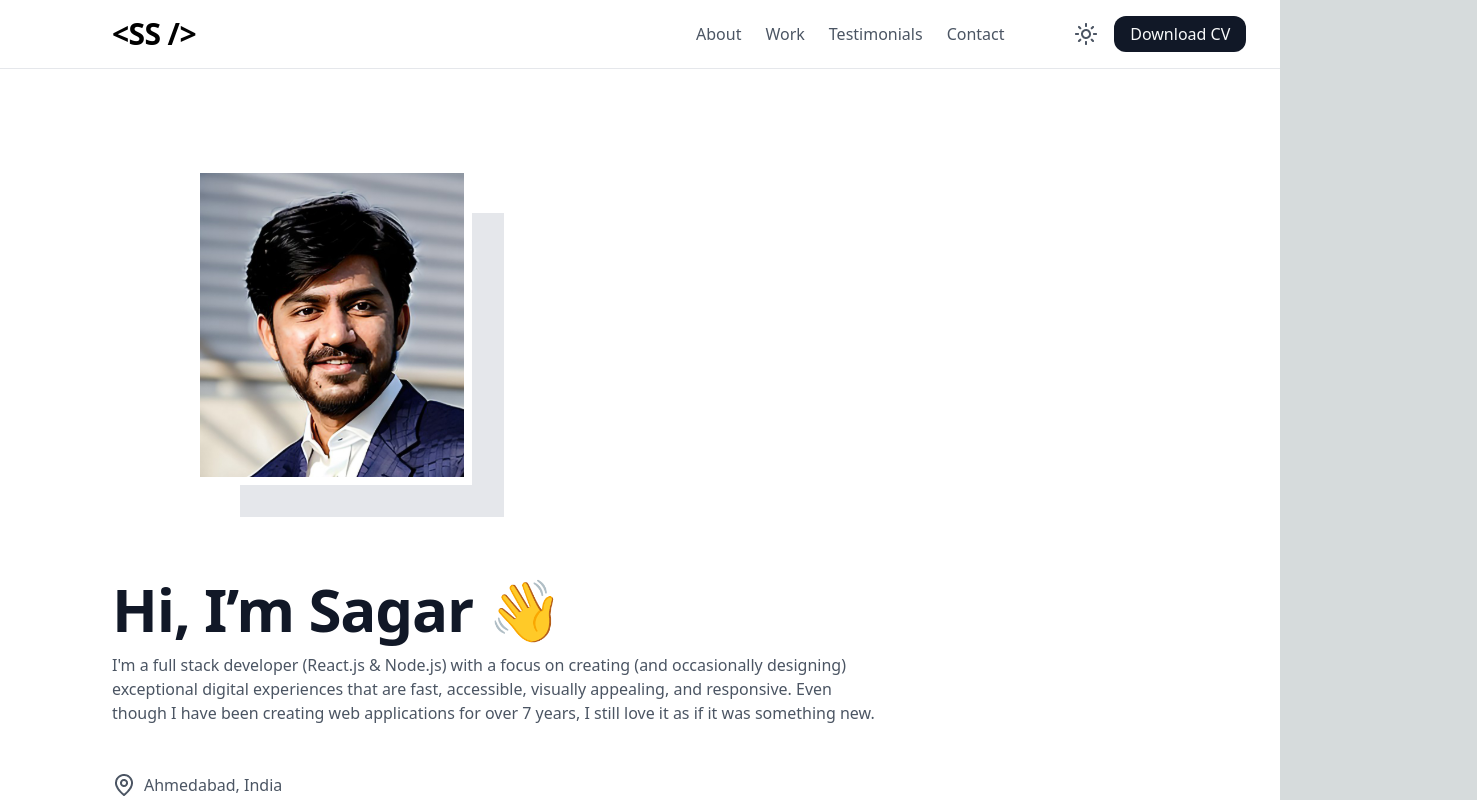
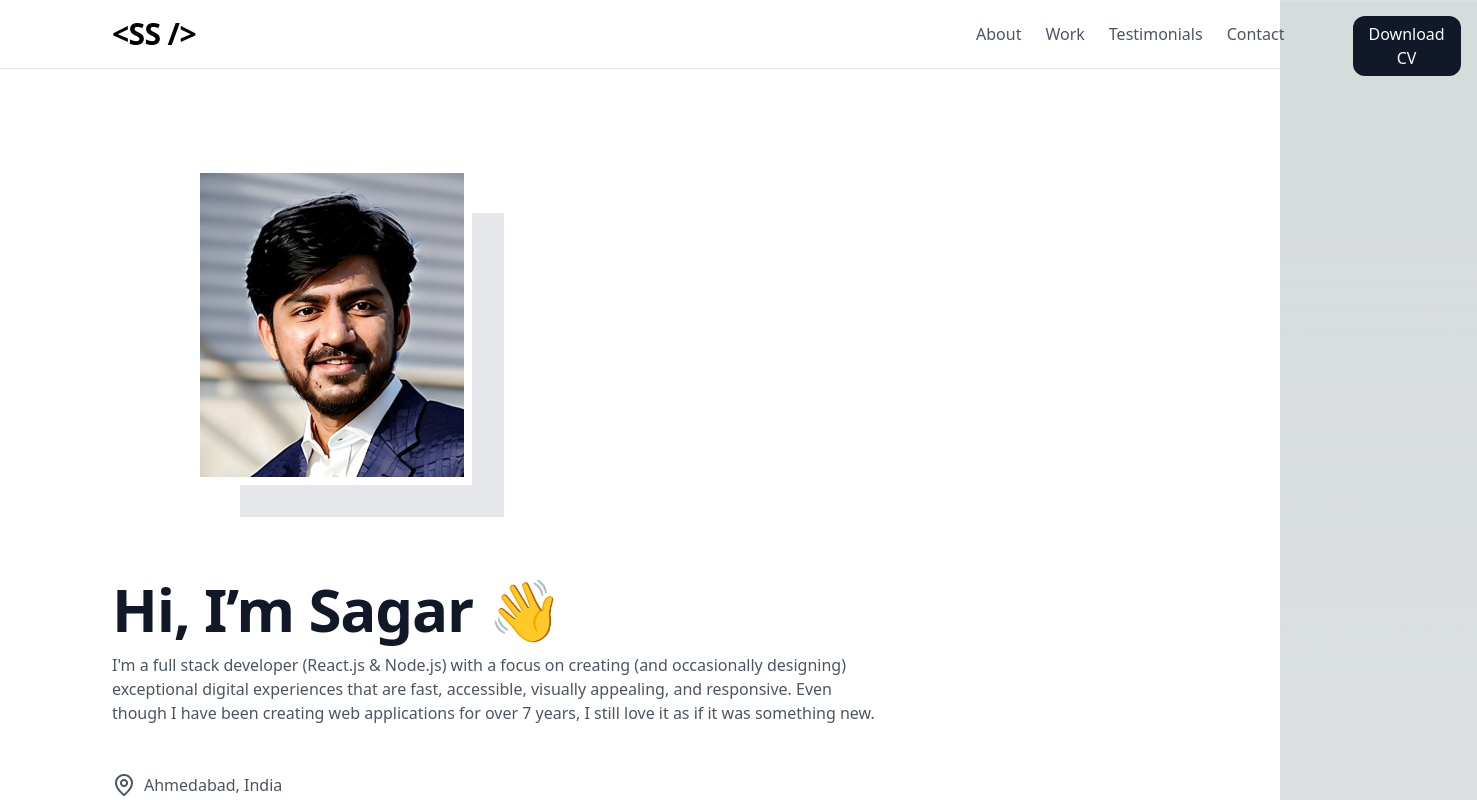
Before and after one commit to Gantulga0722/portfolio, a Next.js app: page / in a window 1280 px wide. Shown: the top 800 px of the page, 1477 px wide, since content can reach past the window. Built offline with nearby package versions, Linux system fonts and the light colour scheme.

Commit message:
From Pinecone

```diff
--- a/src/components/Header.jsx
+++ b/src/components/Header.jsx
@@ -19,7 +19,7 @@ export const Header = () => {
           <div className="w-5 h-0.5 bg-gray-600"></div>
         </div>
         <div
-          className="hidden sm:flex flex-col sm:flex-row gap-5 w-[600px] h-[660px] items-start bg-[#FFF] shadow-xl sm:shadow-none absolute top-0 right-0 z-[2] sm:h-[36px]"
+          className="hidden sm:flex flex-col sm:flex-row gap-5 w-[320px] h-[660px] items-start bg-[#FFF] shadow-xl sm:shadow-none absolute top-0 right-0 z-[2] sm:h-[36px]"
           id="dropMenu"
         >
           <div className="flex justify-between items-center px-[32px] py-[16px] w-[100%] border-b border-[rgba(255, 255, 255, 0.00)] sm:hidden">
--- /dev/null
+++ b/src/context/themeContext.jsx
@@ -0,0 +1,14 @@
+import React, { createContext, useContext, useState } from "react";
+
+const ThemeContenxt = createContext();
+export const useTheme = () => useContext(ThemeContenxt);
+
+export function ThemeProvider({ children }) {
+  const [theme, setTheme] = useState("light");
+
+  return (
+    <ThemeProvider.Provider value={{ theme, setTheme }}>
+      {children}
+    </ThemeProvider.Provider>
+  );
+}
```
